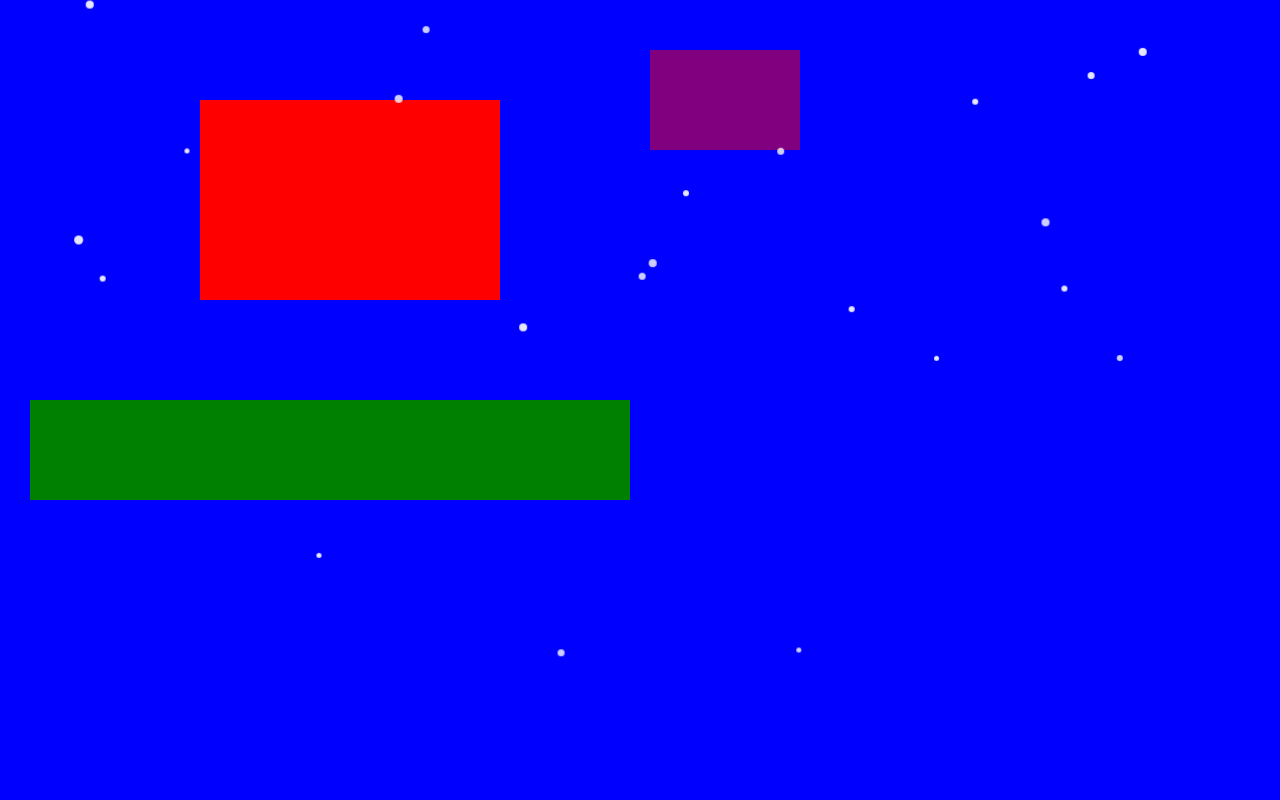
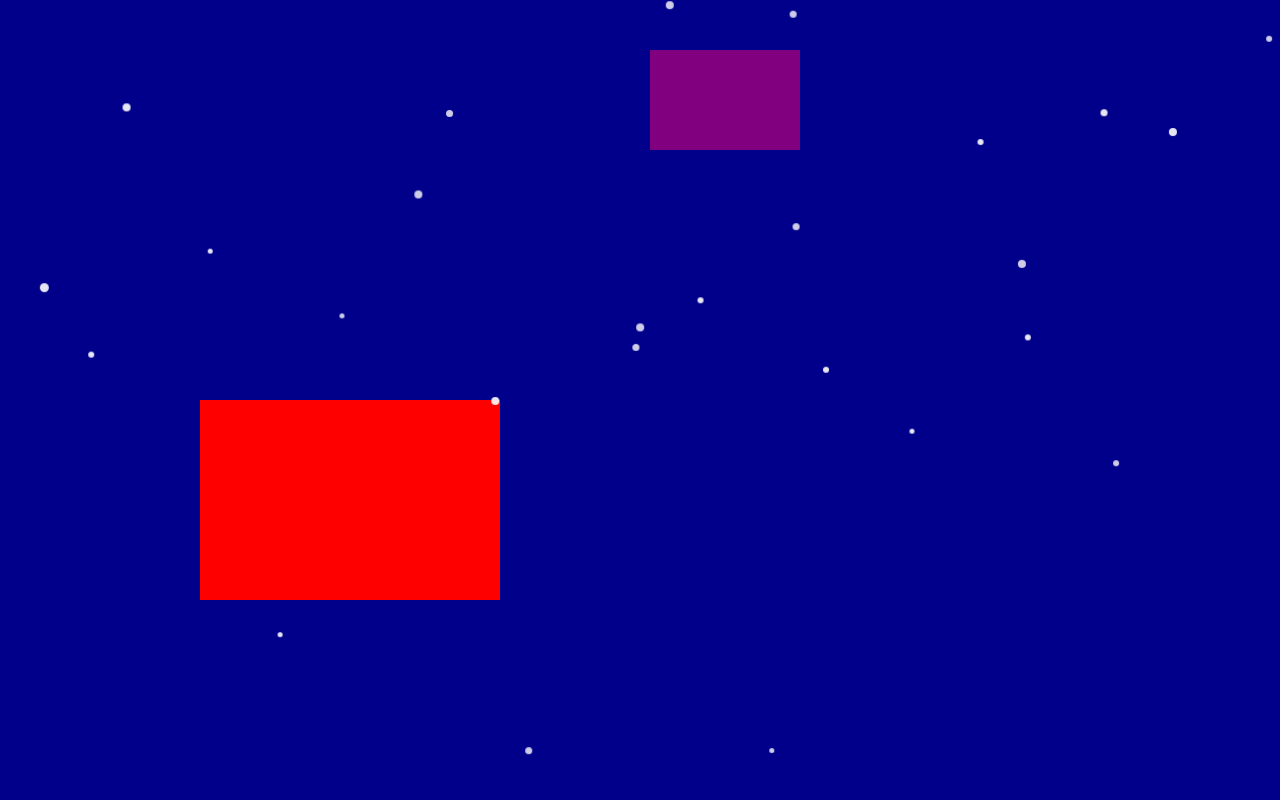
Before and after one commit to adalberth/snow, a website: page index.html in a window 1280 px wide. Shown: the top 800 px of the page. Drawn offline with Linux system fonts and the light colour scheme; files that its build step writes are made by us from their sources.

Commit message:
Fix for long screens

```diff
--- a/index.html
+++ b/index.html
@@ -10,11 +10,12 @@
 </head>
 <body>
 
-	<div class="collider collider-mid" style="position: absolute; top: 100px; left: 200px;background-color: red; width: 300px;height: 200px;"></div>
+	<div class="collider collider-mid" style="position: absolute; top: 50px; left: 650px;background-color: purple; width: 150px;height: 100px;"></div>
 
-	<div class="collider collider-mid" style="position: absolute; top: 400px; left: 30px;background-color: green; width: 600px;height: 100px;"></div>
+	<div class="collider collider-mid" style="position: absolute; top: 400px; left: 200px;background-color: red; width: 300px;height: 200px;"></div>
 
-	<div class="collider collider-mid" style="position: absolute; top: 50px; left: 650px;background-color: purple; width: 150px;height: 100px;"></div>
+	<div class="collider collider-mid" style="position: absolute; top: 900px; left: 30px;background-color: green; width: 600px;height: 100px; margin-bottom:200px;"></div>
+
 
 </body>
 </html>
--- a/src/js/snow.js
+++ b/src/js/snow.js
@@ -160,7 +160,7 @@ window.requestAnimFrame = (function(){
 	SnowCollider.prototype = {
 		constructor: SnowCollider,
 		init:function(){
-			this.bind();
+			//this.bind();
 		},
 		bind:function(){
 			this.$el.on('click',$.proxy(this.shake,this));
@@ -172,14 +172,19 @@ window.requestAnimFrame = (function(){
 			this.touchCollection = [];
 		},
 		getBody:function(){
+			var top = this.$el.position().top - this.opts.parent.edges().scroll;
 			return {
-		        top: this.$el.position().top,
+		        top: top,
 		        right: this.$el.position().left + this.$el.width(),
-		        bottom: this.$el.position().top + 1, //this.$el.height(),
+		        bottom: top + 1, //this.$el.height(),
 		        left: this.$el.position().left,
 	        };
 		},
+		setBody:function(){
+			this.body = this.getBody();
+		},
 		touch:function(el){
+
 			if(el.y > this.body.top
 			&& el.y < this.body.bottom
 			&& el.x > this.body.left
@@ -220,6 +225,7 @@ window.requestAnimFrame = (function(){
 		this.colliderCollection = [];
 		this.animationCollection = [];
 		this.$window = $(window);
+		this.$hmtlbody = $('html,body');
 
 		this.canremove = false;
 		this.init();
@@ -231,6 +237,7 @@ window.requestAnimFrame = (function(){
 			this.createParent();
 			this.createSnow();
 			this.createCollider();
+			this.bind();
 			this.start();
 		},
 		createParent:function(){
@@ -248,6 +255,18 @@ window.requestAnimFrame = (function(){
 				that.colliderCollection.push(new SnowCollider({el:el,parent:that}));
 			});
 		},
+		bind:function(){
+			this.$window.scroll($.proxy(this.scroll,this));
+		},
+		scroll:function(){
+			this.refreshCollider();
+		},
+		refreshCollider:function(){
+			for (var i = 0; i < this.colliderCollection.length; i++) {
+				this.colliderCollection[i].shake();
+				this.colliderCollection[i].setBody();
+			};
+		},
 		addSnow:function(){
 			if(this.collection.length >= this.opts.maxChildren) return;
 			var snow = new Snow(this.opts.snow);
@@ -255,9 +274,11 @@ window.requestAnimFrame = (function(){
 			this.addToAnimation(snow);
 		},
 		edges:function(){
+			var scroll = this.$window.scrollTop();
 			return {
 				width:this.$window.width(),
 				height:this.$window.height(),
+				scroll: scroll > 0 ? scroll : 0
 			}
 		},
 		start:function(){
--- a/src/scss/screen.scss
+++ b/src/scss/screen.scss
@@ -1,9 +1,8 @@
 body{
-	background-color: blue;
+	background-color: darkBlue;
 }
 
 .snow{
-	position: relative;
 	&:before{
 		content:"";
 		height: 100%;
```
Also changed, not shown: _/css/screen.css, _/js/snow.min.js, 1 other file.
